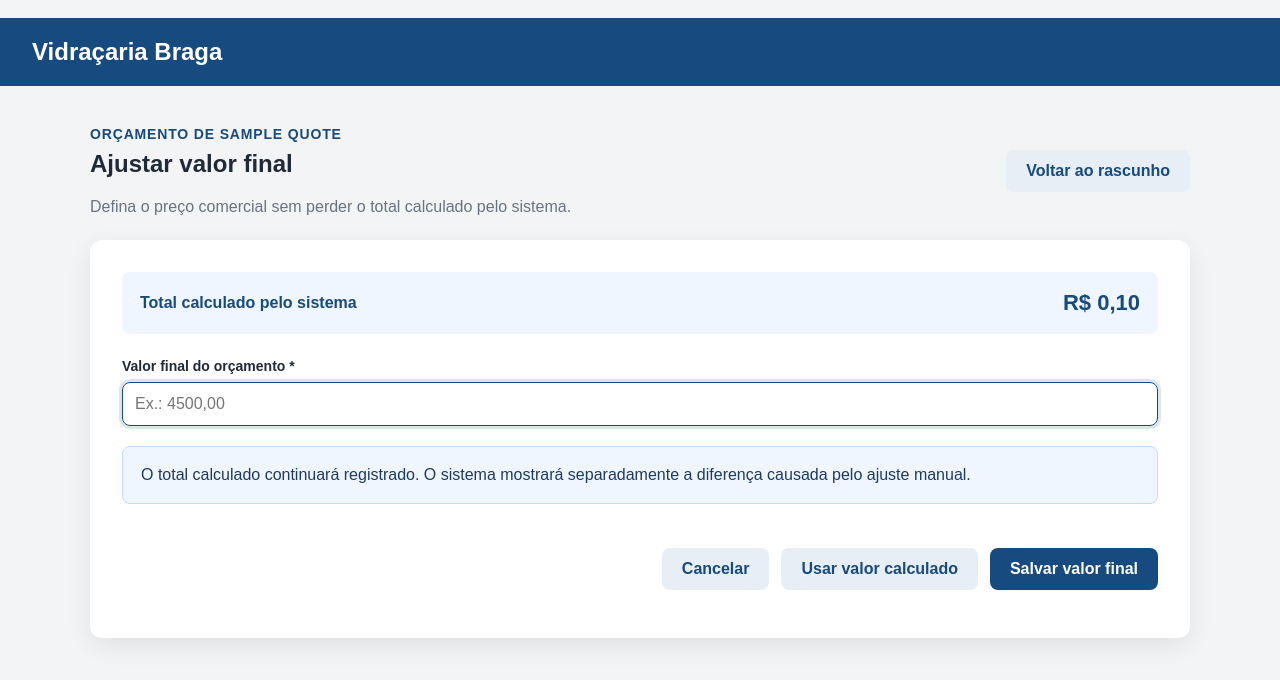
After one commit to diogozarpelo/braga-budget, a Flask app: template app/templates/edit_quote_final_total.html in a window 1280 px wide. The commit adds this page. Shown: the top 680 px of the page. Run offline with Flask 3, Linux system fonts and the light colour scheme; the template is opened without the code that fills it: most values are stand-ins (such as "Sample title", 1, 10 or a date in 2020).

Commit message:
feat: add manual quotation total adjustment

```diff
--- a/app/routes.py
+++ b/app/routes.py
@@ -383,29 +383,21 @@ def quote_detail(quote_id):
         glass_subtotal_cents
         + components_subtotal_cents
     )
-    labor_cents = percentage_of_cents(
+    price_breakdown = calculate_price_breakdown(
         materials_subtotal_cents,
-        quote["labor_percentage"],
+        quote,
     )
-    subtotal_with_labor_cents = (
-        materials_subtotal_cents
-        + labor_cents
+    calculated_total_cents = price_breakdown[
+        "calculated_total_cents"
+    ]
+    display_total_cents = (
+        quote["manual_total_cents"]
+        if quote["manual_total_cents"] is not None
+        else calculated_total_cents
     )
-    difficulty_cents = percentage_of_cents(
-        subtotal_with_labor_cents,
-        quote["difficulty_percentage"],
-    )
-    subtotal_before_discount_cents = (
-        subtotal_with_labor_cents
-        + difficulty_cents
-    )
-    discount_cents = percentage_of_cents(
-        subtotal_before_discount_cents,
-        quote["discount_percentage"],
-    )
-    final_total_cents = (
-        subtotal_before_discount_cents
-        - discount_cents
+    manual_adjustment_cents = (
+        display_total_cents
+        - calculated_total_cents
     )
 
     return render_template(
@@ -416,10 +408,13 @@ def quote_detail(quote_id):
         glass_subtotal_cents=glass_subtotal_cents,
         components_subtotal_cents=components_subtotal_cents,
         materials_subtotal_cents=materials_subtotal_cents,
-        labor_cents=labor_cents,
-        difficulty_cents=difficulty_cents,
-        discount_cents=discount_cents,
-        final_total_cents=final_total_cents,
+        labor_cents=price_breakdown["labor_cents"],
+        difficulty_cents=price_breakdown["difficulty_cents"],
+        discount_cents=price_breakdown["discount_cents"],
+        calculated_total_cents=calculated_total_cents,
+        display_total_cents=display_total_cents,
+        manual_adjustment_cents=manual_adjustment_cents,
+        final_total_cents=display_total_cents,
     )
 
 
@@ -1081,3 +1076,174 @@ def remove_quote_item_component(
     return redirect(
         url_for("main.quote_detail", quote_id=quote_id, _anchor="quote-items")
     )
+
+
+
+def calculate_price_breakdown(
+    materials_subtotal_cents,
+    quote,
+):
+    labor_cents = percentage_of_cents(
+        materials_subtotal_cents,
+        quote["labor_percentage"],
+    )
+    subtotal_with_labor_cents = (
+        materials_subtotal_cents
+        + labor_cents
+    )
+    difficulty_cents = percentage_of_cents(
+        subtotal_with_labor_cents,
+        quote["difficulty_percentage"],
+    )
+    subtotal_before_discount_cents = (
+        subtotal_with_labor_cents
+        + difficulty_cents
+    )
+    discount_cents = percentage_of_cents(
+        subtotal_before_discount_cents,
+        quote["discount_percentage"],
+    )
+    calculated_total_cents = (
+        subtotal_before_discount_cents
+        - discount_cents
+    )
+
+    return {
+        "labor_cents": labor_cents,
+        "difficulty_cents": difficulty_cents,
+        "discount_cents": discount_cents,
+        "calculated_total_cents": calculated_total_cents,
+    }
+
+
+
+@main.route(
+    "/orcamentos/<int:quote_id>/valor-final",
+    methods=("GET", "POST"),
+)
+def edit_quote_final_total(quote_id):
+    db = get_db()
+    quote = db.execute(
+        """
+        SELECT
+            quotes.*,
+            clients.name AS client_name
+        FROM quotes
+        JOIN clients ON clients.id = quotes.client_id
+        WHERE quotes.id = ?
+        """,
+        (quote_id,),
+    ).fetchone()
+
+    if quote is None:
+        abort(404)
+
+    if quote["status"] != "draft":
+        abort(400)
+
+    glass_total_cents = db.execute(
+        """
+        SELECT COALESCE(
+            SUM(
+                CAST(
+                    ROUND(
+                        charged_area_m2
+                        * quantity
+                        * glass_price_per_m2_cents
+                    )
+                    AS INTEGER
+                )
+            ),
+            0
+        )
+        FROM quote_items
+        WHERE quote_id = ?
+        """,
+        (quote_id,),
+    ).fetchone()[0]
+
+    components_total_cents = db.execute(
+        """
+        SELECT COALESCE(
+            SUM(
+                quote_item_components.quantity
+                * quote_item_components.unit_price_cents
+            ),
+            0
+        )
+        FROM quote_item_components
+        JOIN quote_items
+            ON quote_items.id = quote_item_components.quote_item_id
+        WHERE quote_items.quote_id = ?
+        """,
+        (quote_id,),
+    ).fetchone()[0]
+
+    materials_subtotal_cents = (
+        glass_total_cents
+        + components_total_cents
+    )
+    price_breakdown = calculate_price_breakdown(
+        materials_subtotal_cents,
+        quote,
+    )
+    calculated_total_cents = price_breakdown[
+        "calculated_total_cents"
+    ]
+
+    error = None
+
+    if request.method == "POST":
+        action = request.form.get("action", "save")
+
+        if action == "use_calculated":
+            manual_total_cents = None
+        else:
+            try:
+                manual_total_cents = money_to_cents(
+                    request.form.get("manual_total", "")
+                )
+            except InvalidOperation:
+                error = "Informe corretamente o valor final."
+
+            if error is None and manual_total_cents <= 0:
+                error = "O valor final deve ser maior que zero."
+
+        if error is None:
+            db.execute(
+                """
+                UPDATE quotes
+                SET
+                    manual_total_cents = ?,
+                    updated_at = CURRENT_TIMESTAMP
+                WHERE id = ?
+                """,
+                (manual_total_cents, quote_id),
+            )
+            db.commit()
+
+            return redirect(
+                url_for(
+                    "main.quote_detail",
+                    quote_id=quote_id,
+                    _anchor="quote-total",
+                )
+            )
+
+    current_total_cents = (
+        quote["manual_total_cents"]
+        if quote["manual_total_cents"] is not None
+        else calculated_total_cents
+    )
+    current_total_for_input = (
+        f"{current_total_cents / 100:.2f}"
+        .replace(".", ",")
+    )
+
+    return render_template(
+        "edit_quote_final_total.html",
+        quote=quote,
+        calculated_total_cents=calculated_total_cents,
+        current_total_for_input=current_total_for_input,
+        error=error,
+    )
--- a/app/schema.sql
+++ b/app/schema.sql
@@ -45,6 +45,8 @@ CREATE TABLE IF NOT EXISTS quotes (
         CHECK (difficulty_percentage BETWEEN 0 AND 100),
     discount_percentage REAL NOT NULL DEFAULT 0
         CHECK (discount_percentage BETWEEN 0 AND 100),
+    manual_total_cents INTEGER
+        CHECK (manual_total_cents IS NULL OR manual_total_cents >= 0),
     created_at TEXT NOT NULL DEFAULT CURRENT_TIMESTAMP,
     updated_at TEXT NOT NULL DEFAULT CURRENT_TIMESTAMP,
     FOREIGN KEY (client_id) REFERENCES clients (id) ON DELETE RESTRICT
--- a/app/static/css/styles.css
+++ b/app/static/css/styles.css
@@ -937,3 +937,81 @@ body.modal-open {
         align-items: flex-start;
     }
 }
+
+.calculated-total-box {
+    display: flex;
+    align-items: center;
+    justify-content: space-between;
+    gap: 24px;
+    margin-bottom: 24px;
+    padding: 18px;
+    border-radius: 8px;
+    color: #174a7e;
+    background: #eff6ff;
+}
+
+.calculated-total-box span {
+    font-weight: bold;
+}
+
+.calculated-total-box strong {
+    font-size: 22px;
+}
+
+.summary-adjustment {
+    color: #7c3aed;
+}
+
+.summary-final-action {
+    display: flex;
+    justify-content: flex-end;
+    margin-top: 16px;
+}
+
+.summary-final-action .button {
+    padding: 9px 14px;
+    font-size: 13px;
+}
+
+.final-total-actions {
+    flex-wrap: wrap;
+}
+
+@media (max-width: 600px) {
+    .calculated-total-box {
+        align-items: flex-start;
+        flex-direction: column;
+        gap: 8px;
+    }
+
+    .summary-final-action .button {
+        width: 100%;
+        text-align: center;
+    }
+
+    .final-total-actions .button,
+    .final-total-actions button {
+        width: 100%;
+        text-align: center;
+    }
+}
+
+.summary-adjustment {
+    color: #4b5563;
+}
+
+.summary-adjustment-positive {
+    color: #166534;
+}
+
+.summary-adjustment-negative {
+    color: #991b1b;
+}
+
+.final-total-use {
+    order: 2;
+}
+
+.final-total-save {
+    order: 3;
+}
--- /dev/null
+++ b/app/templates/edit_quote_final_total.html
@@ -0,0 +1,78 @@
+{% extends "base.html" %}
+
+{% block title %}Ajustar valor final | Vidraçaria Braga{% endblock %}
+
+{% block content %}
+<section class="page-header">
+    <div>
+        <p class="eyebrow">Orçamento de {{ quote["client_name"] }}</p>
+        <h2>Ajustar valor final</h2>
+        <p>Defina o preço comercial sem perder o total calculado pelo sistema.</p>
+    </div>
+
+    <a
+        class="button button-secondary"
+        href="{{ url_for('main.quote_detail', quote_id=quote['id'], _anchor='quote-total') }}"
+    >
+        Voltar ao rascunho
+    </a>
+</section>
+
+<section class="card">
+    {% if error %}
+        <p class="alert alert-error">{{ error }}</p>
+    {% endif %}
+
+    <div class="calculated-total-box">
+        <span>Total calculado pelo sistema</span>
+        <strong>{{ calculated_total_cents|brl }}</strong>
+    </div>
+
+    <form method="post" class="form-grid" autocomplete="off">
+        <label class="field field-full">
+            <span>Valor final do orçamento *</span>
+            <input
+                type="text"
+                name="manual_total"
+                value="{{ request.form.get('manual_total', current_total_for_input) }}"
+                placeholder="Ex.: 4500,00"
+                inputmode="decimal"
+                required
+                autofocus
+            >
+        </label>
+
+        <div class="info-box field-full">
+            O total calculado continuará registrado. O sistema mostrará separadamente a diferença causada pelo ajuste manual.
+        </div>
+
+        <div class="form-actions field-full final-total-actions">
+            <a
+                class="button button-secondary"
+                href="{{ url_for('main.quote_detail', quote_id=quote['id'], _anchor='quote-total') }}"
+            >
+                Cancelar
+            </a>
+
+            <button
+                class="final-total-save"
+                type="submit"
+                name="action"
+                value="save"
+            >
+                Salvar valor final
+            </button>
+
+            <button
+                class="button button-secondary final-total-use"
+                type="submit"
+                name="action"
+                value="use_calculated"
+                formnovalidate
+            >
+                Usar valor calculado
+            </button>
+        </div>
+    </form>
+</section>
+{% endblock %}
```
Also changed, not shown: app/templates/quote_detail.html (+39 -3 lines).
